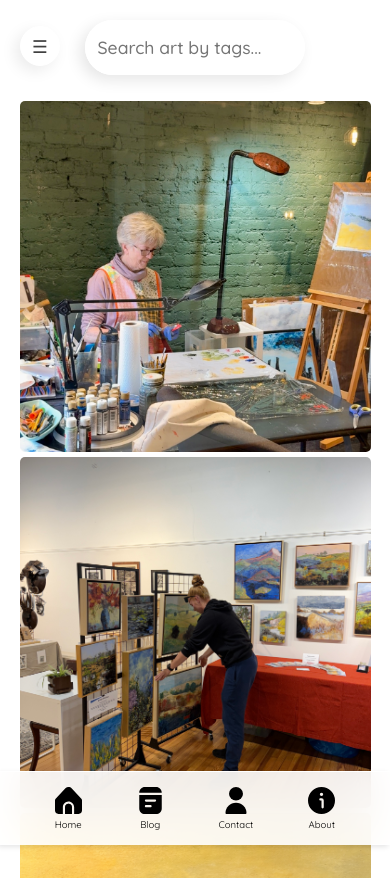
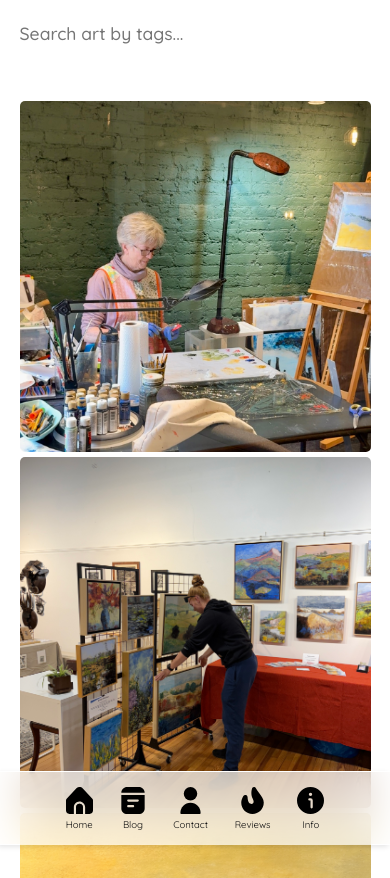
Before and after one commit to ranger097/KBA_Studio, a SvelteKit app: page / in a window 390 px wide. Built offline with nearby package versions, Linux system fonts and the light colour scheme.

Commit message:
added better mobile layout for search bar

```diff
--- a/src/routes/Hero.svelte
+++ b/src/routes/Hero.svelte
@@ -316,17 +316,8 @@ let nav_buttons = [
 </script>
 
 
-
-<nav bind:this={menu} class="nav_container">
-{#each nav_buttons as button}
-<a class="nav_buttons" bind:this={button.id} href={button.link}>{button.active_text}</a>
-{/each}
-</nav>
-
-
 <main class="main_section">
 <section class="search_div">
-<button onclick={menu_style} class="menu_button">&#9776;</button>
 <input
   type="text"
   bind:value={search_field}
@@ -410,26 +401,6 @@ font-size: 3rem;
 
 .full_image_close_button_mobile {
 display: none;
-}
-
-.welcome_section {
-backdrop-filter: blur(20px);
-margin: auto;
-inset: 0;
-position: fixed;
-box-shadow: inset 0px 0px 100px grey;
-z-index: 100000000000000000000;
-}
-
-.static_nav {
-display: flex;
-flex-direction: column;
-background-color: transparent;
-align-items: center;
-width: calc(25vw);
-height: 100%;
-gap: 4px;
-margin-top: 4px;
 }
 
 .homepage_image_flex_container {
@@ -551,7 +522,7 @@ cursor: pointer;
 
 
 .search_div {
-background-color: rgba(0,0,0,0);
+background-color: rgba(0,0,0,1);
 width: 100vw;
 display: flex;
 justify-content: center;
@@ -572,10 +543,10 @@ color: black;
 box-shadow: -5px 5px 15px rgba(0,0,0,0.08);
 backdrop-filter: blur(20px);
 outline: none;
-height: 40px;
+min-height: calc(4vh + 30px);
 padding-left: 3vw;
 padding-right: 3vw;
-width: 60vw;
+width: 70vw;
 }
 
 .menu_button {
@@ -792,23 +763,28 @@ z-index: 10000;
 top: 0px;
 left: 0px;
 gap: 0vw;
-padding: 20px 0px 20px 0px;
+padding: 0px 0px 20px 0px;
 }
 
 #search {
-border-radius: 500px;
+border-radius: 0px;
 background-color: rgba(255,255,255,0.8);
-border: 1px solid rgba(255,255,255,1);
+border: none;
+border-bottom: 1px solid white;
 color: black;
-box-shadow: -5px 5px 15px rgba(0,0,0,0.1);
+box-shadow: none;
 backdrop-filter: blur(20px);
 outline: none;
-height: 6vh;
-padding-left: 3vw;
-padding-right: 3vw;
-width: 50vw;
+height: calc(3vh + 20px);
+padding-left: 5vw;
+padding-right: 5vw;
+width: 100vw;
 }
 
+#search:focus {
+border: none;
+height: calc(3vh + 20px);
+}
 
 
 }
--- a/src/routes/Menu.svelte
+++ b/src/routes/Menu.svelte
@@ -5,7 +5,8 @@
 <a class="menu_link" href=""><img class="menu_icon" src="artwork/icons/home.svg"/>Home</a>
 <a class="menu_link" href=""><img class="menu_icon" src="artwork/icons/memo-pad.svg"/>Blog</a>
 <a class="menu_link" href=""><img class="menu_icon" src="artwork/icons/user.svg"/>Contact</a>
-<a class="menu_link" href=""><img class="menu_icon" src="artwork/icons/info.svg"/>About</a>
+<a class="menu_link" href=""><img class="menu_icon" src="artwork/icons/fire-flame-curved.svg"/>Reviews</a>
+<a class="menu_link" href=""><img class="menu_icon" src="artwork/icons/info.svg"/>Info</a>
 
 </nav>
 </main>
@@ -91,7 +92,7 @@ justify-content: center;
 .nav_section {
 display: flex;
 gap: 0px;
-background-color: rgba(255,255,255,0.9);
+background: linear-gradient(rgba(255,255,255,0.8));
 margin-bottom: 0px;
 backdrop-filter: blur(20px);
 height: 100%;
@@ -101,7 +102,7 @@ border: none;
 border-top: 1px solid white;
 align-items: center;
 justify-content: space-evenly;
-padding: 0px;
+padding: 0px 10vw;
 }
 
 .menu_link {
@@ -110,7 +111,7 @@ flex-direction: column;
 align-items: center;
 justify-content: center;
 text-decoration: none;
-color: black;
+color: #101010;
 gap: 0.5vh;
 }
 
```
